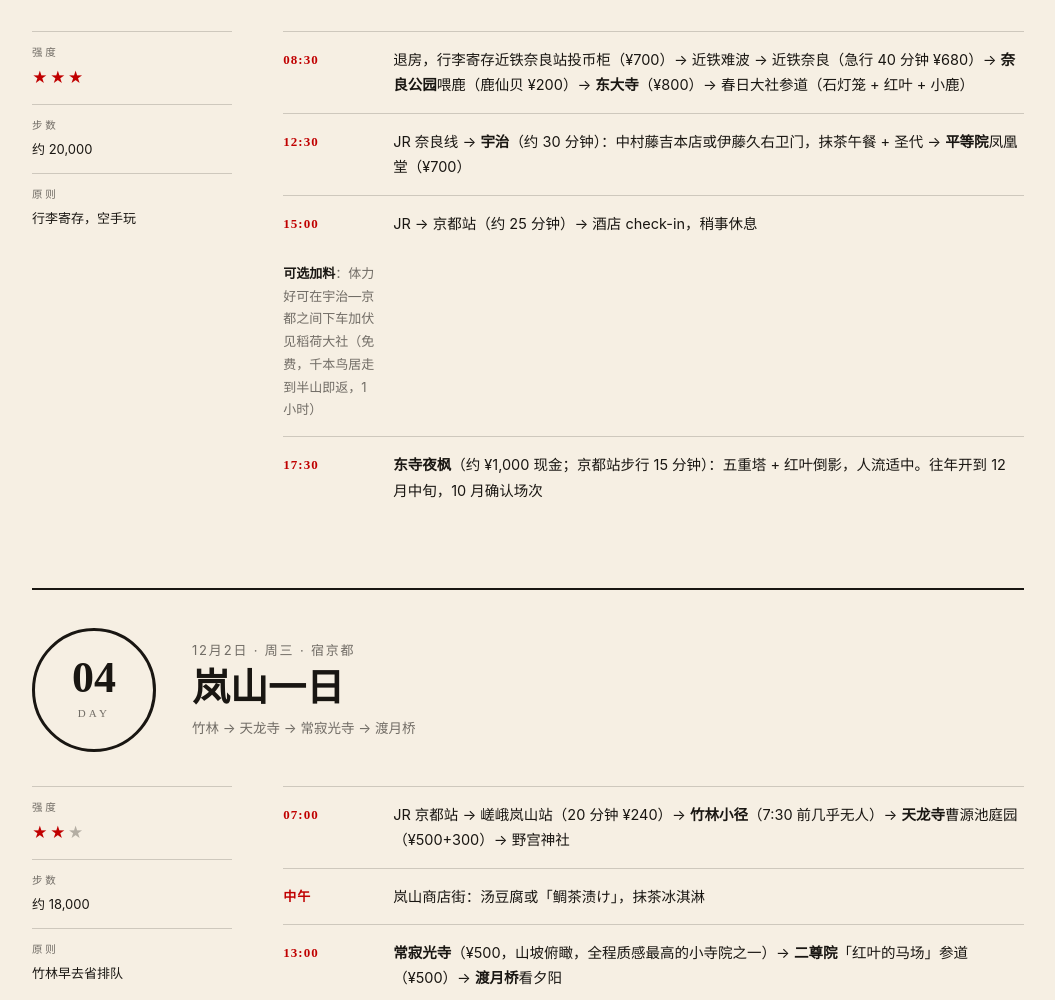
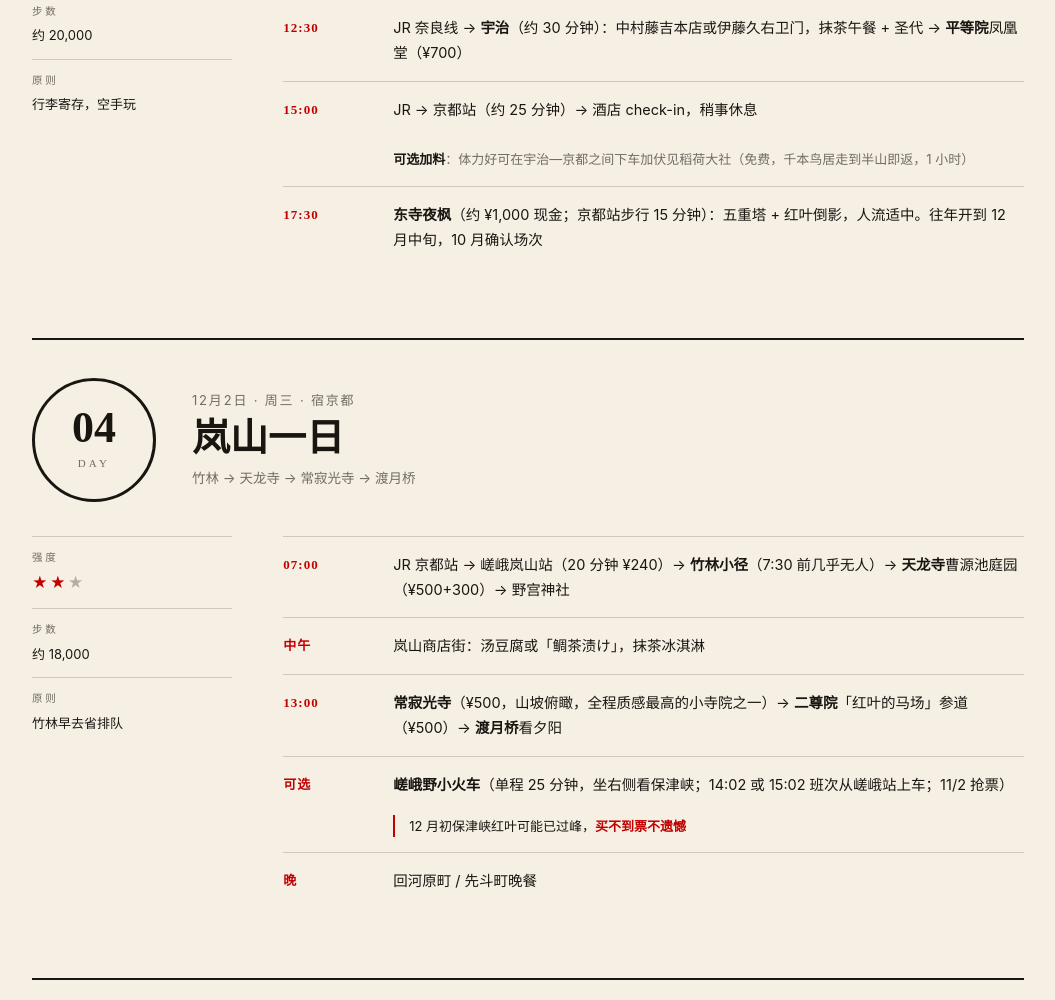
Before and after one commit to Pawn-97/Pawn-97.github.io, a plain HTML site: page kansai-momiji-2026/index.html in a window 1280 px wide. Shown: the part 3939-4939 px from the top of the page, without its empty margins (112-1167 px from the left). Drawn offline with Linux system fonts and the light colour scheme.

Commit message:
Fix: warn/opt blocks squeezed into 92px time column, pin to content column

```diff
--- a/kansai-momiji-2026/index.html
+++ b/kansai-momiji-2026/index.html
@@ -173,6 +173,8 @@
   }
   .slot p{font-size:14.5px}
   .slot p b{font-weight:600}
+  .slot>.warn,.slot>.opt{grid-column:2}
+  .slot>.warn{margin-top:0}
   .warn{
     margin-top:10px;padding-left:14px;border-left:2px solid var(--aka);
     font-size:13px;color:var(--ink);line-height:1.7;
```
